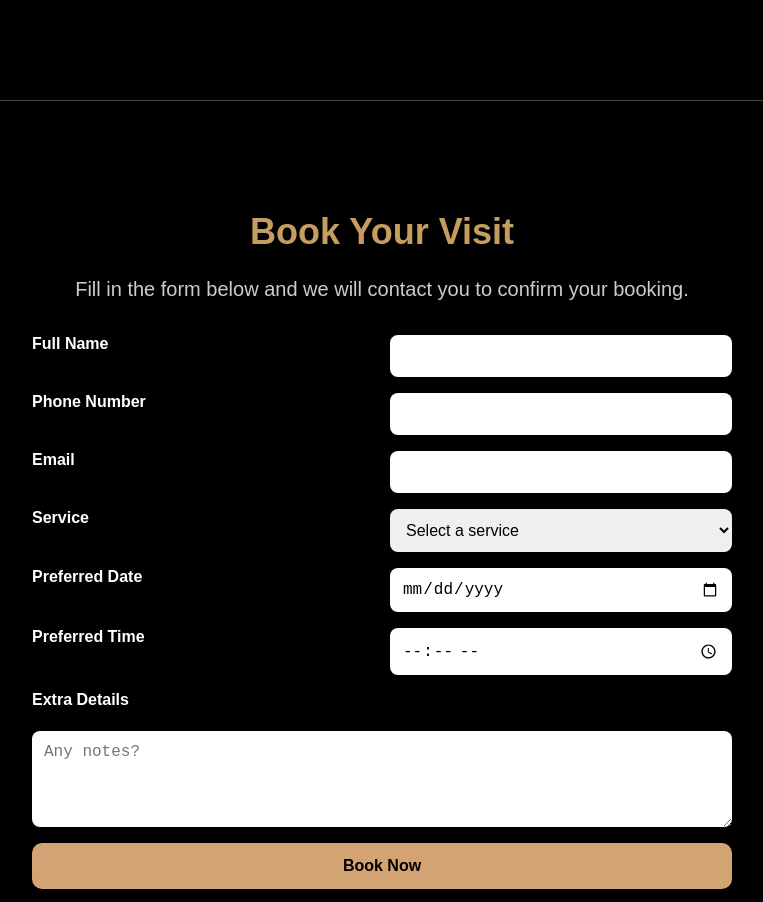
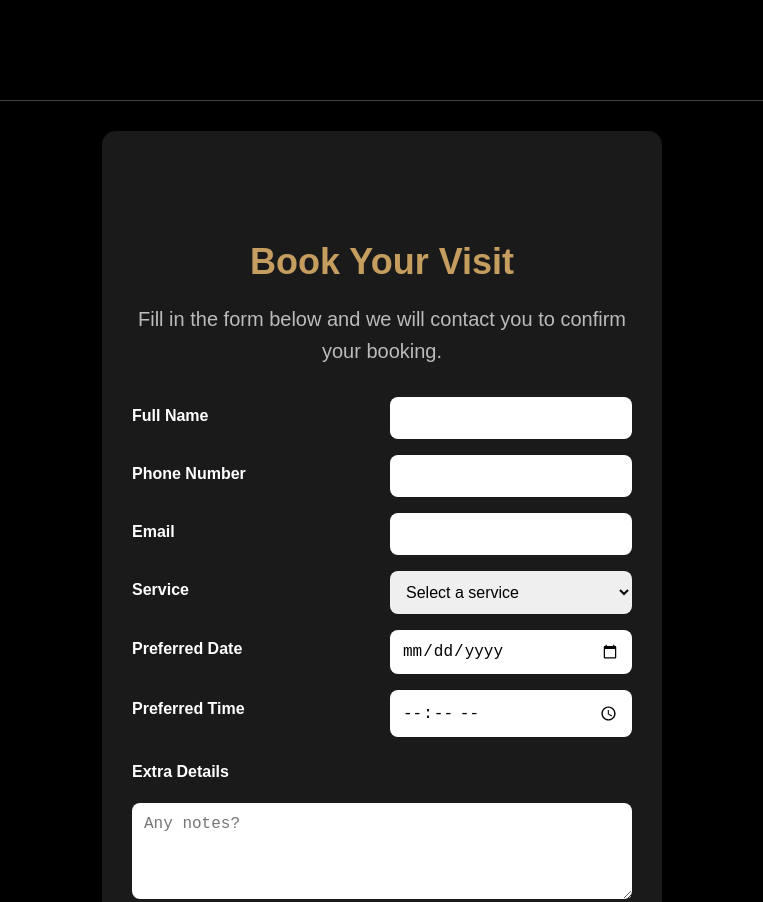
Before and after one commit to ThomasOko-sys/my-first-website, a plain HTML site: page index.html in a window 1280 px wide. Shown: the part 1600-2502 px from the top of the page, without its empty margins (258-1021 px from the left). Drawn offline with Linux system fonts and the light colour scheme.

Commit message:
Add files via upload

```diff
--- a/index.html
+++ b/index.html
@@ -181,6 +181,26 @@ img {
     font-size: 26px;
   }
 }
+.booking-card {
+  background: #1a1a1a;
+  padding: 30px;
+  border-radius: 14px;
+  max-width: 500px;
+  margin: 0 auto;
+  box-shadow: 0 10px 30px rgba(0,0,0,0.6);
+}
+
+.booking-card h2 {
+  margin-bottom: 10px;
+}
+
+.booking-card p {
+  margin-bottom: 20px;
+  color: #bbb;
+}
+.booking-form label {
+  margin-top: 10px;
+}
 </style>
 
     <meta charset="UTF-8">
@@ -219,6 +239,7 @@ img {
 <hr>
 
 <section id="booking" class="booking">
+  <div class="booking-card">
   <h2>Book Your Visit</h2>
   <p>Fill in the form below and we will contact you to confirm your booking.</p>
 
@@ -255,6 +276,7 @@ img {
   Booking request sent successfully ✅
 </p>
   </form>
+  </div>
 </section>
   </main>
   <script>
```
